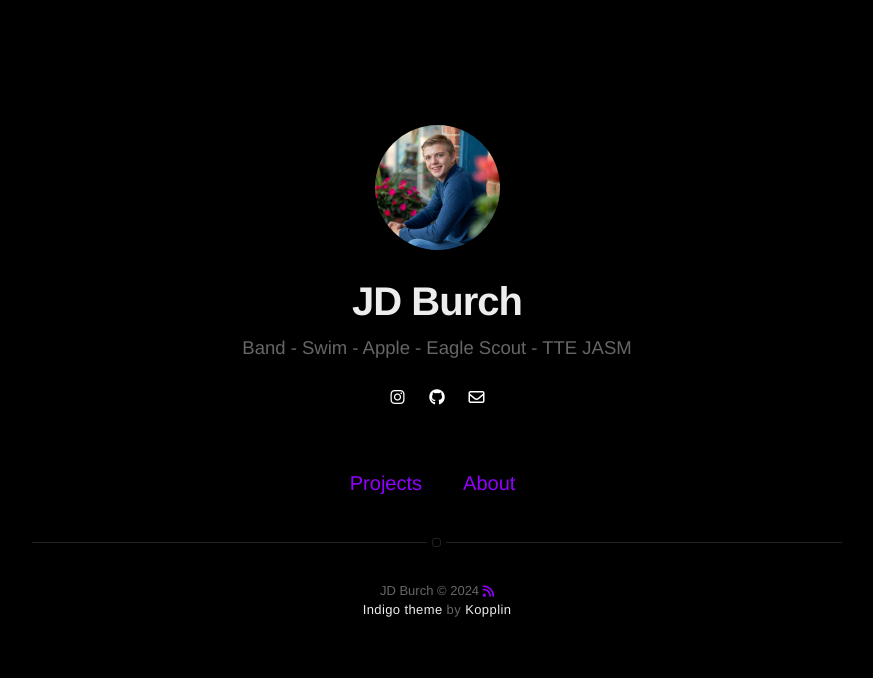
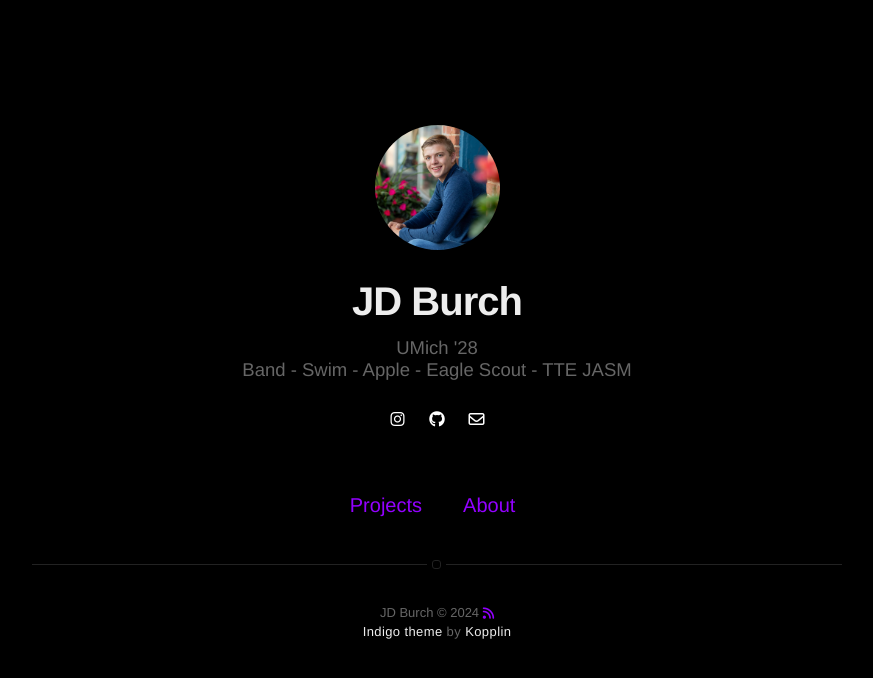
Before and after one commit to JDBurchHuzzah/jdburchhuzzah.github.io, a Jekyll site: the page built from index.html, in a window 1280 px wide. Shown: the top 678 px of the page, without its empty margins (203-1076 px from the left). Built offline with Jekyll 4.4.1, drawn with Linux system fonts in a browser that asks for light colours; nearby versions of some CDN libraries.

Commit message:
Update _config.yml

```diff
--- a/_config.yml
+++ b/_config.yml
@@ -1,6 +1,6 @@
 # main text of home
 title: JD Burch
-bio: Band - Swim - Apple - Eagle Scout - TTE JASM
+bio: UMich '28<br>Band - Swim - Apple - Eagle Scout - TTE JASM
 
 # twitter summary info
 description: JD Burch's activities, small blog, and projects!
```
